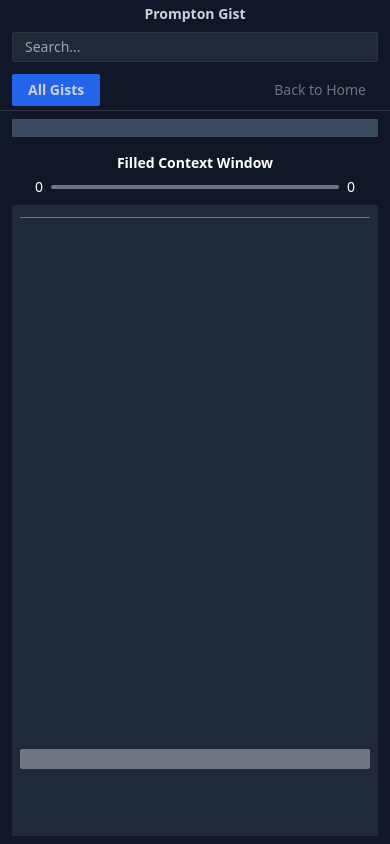
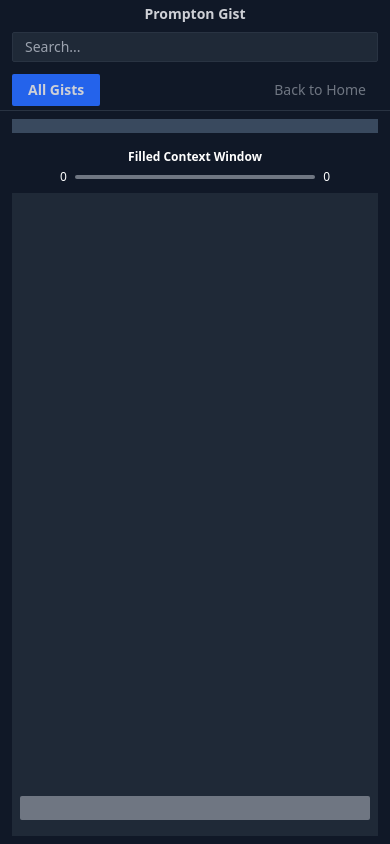
Before and after one commit to Yigitceli/prompton-gist, a Next.js app: page /prompt in a window 390 px wide. Built offline with nearby package versions, Linux system fonts and the light colour scheme.

Commit message:
Finalize

```diff
--- a/src/app/Components/NavBar/NavBar.tsx
+++ b/src/app/Components/NavBar/NavBar.tsx
@@ -7,7 +7,7 @@ import { useRouter } from "next/navigation";
 function NavBar() {
   const router = useRouter();
   return (
-    <header className="text-sm py-1 md:py-5 px-3 md:px-20 flex flex-col gap-2 sm:flex-row sm:gap-0 justify-between border-b border-[#293342] items-center">
+    <header className="text-sm md:text-lg py-1 md:py-5 px-3 md:px-20 flex flex-col gap-2 sm:flex-row sm:gap-0 justify-between border-b border-[#293342] items-center">
       <p className="text-mainText font-bold md:text-xl">Prompton Gist</p>
       <div className="flex justify-end flex-1 w-full gap-3 flex-col sm:flex-row">
         <input
--- a/src/app/Components/PromptCard/PromptCard.tsx
+++ b/src/app/Components/PromptCard/PromptCard.tsx
@@ -97,7 +97,6 @@ function PromptCard({
       })
     );
     setIsLoading(false);
-    router.push("/prompt");
   };
 
   return (
--- a/src/app/Components/PromptChat/Chat.tsx
+++ b/src/app/Components/PromptChat/Chat.tsx
@@ -78,23 +78,28 @@ function Chat({
   };
 
   return (
-    <div className="flex-1 bg-secondBg w-full p-2 md:p-[20px] flex flex-col">
-      <p className="text-buttonBG text-center md:text-left font-bold border-b-[0.5px] mb-2 pb-1 border-secondaryText">
+    <div className="bg-secondBg w-full p-2 md:p-[20px] flex flex-col h-full">
+      <p className="hidden tablet:inline text-buttonBG text-center md:text-left font-bold border-b-[0.5px] mb-2 pb-1 border-secondaryText">
         {prompt.name}
       </p>
-      <div className="h-full flex flex-col text-sm">
-        <div className="h-full max-h-[61vh]  md:max-h-[65vh] overflow-auto">
+      <div className="h-full flex-col flex text-xs overflow-auto md:text-base">
         {prompt.messages.map((message) => {
           if (message.role === promptRoles.USER) {
             return (
-                <div className="flex text-right items-end flex-col gap-1 my-2.5" key={message.id}>
+              <div
+                className="flex text-right items-end flex-col gap-1 my-2.5"
+                key={message.id}
+              >
                 <p className="text-white font-bold">You: </p>
                 <p className="text-white pr-4 md:pr-6">{message.content}</p>
               </div>
             );
           } else {
             return (
-                <div className="flex text-left flex-col gap-1 my-2.5" key={message.id}>
+              <div
+                className="flex text-left flex-col gap-1 my-2.5"
+                key={message.id}
+              >
                 <p className="text-white font-bold">{prompt.name}:</p>
                 <p className="text-white pl-4 md:pl-6">{message.content}</p>
               </div>
@@ -113,7 +118,7 @@ function Chat({
         )}
         <div className="flex flex-col text-sm"></div>
       </div>
-        <form onSubmit={handleSubmit} className="flex w-full py-2">
+      <form onSubmit={handleSubmit} className="flex-1 w-full py-2">
         <input
           className="bg-secondaryText w-full rounded-sm px-2 text-white"
           type="text"
@@ -125,7 +130,6 @@ function Chat({
         />
       </form>
     </div>
-    </div>
   );
 }
 
--- a/src/app/Components/PromptChat/Context.tsx
+++ b/src/app/Components/PromptChat/Context.tsx
@@ -12,9 +12,9 @@ function Context({prompt}: IProps) {
   const percentageFilled = useMemo(() => Math.floor((prompt.CurrentContextWindowAssistant / prompt.MaxContextWindowAssistant) * 100) ,[prompt])
 
   return (
-    <div className="text-white flex flex-col gap-1 items-center text-sm py-2 md:py-4">
+    <div className="text-white flex flex-col gap-1 items-center text-xs md:text-sm py-2 md:py-4">
       <p className="font-bold">Filled Context Window</p>
-      <div className="flex gap-2 items-center">
+      <div className="flex gap-2 items-center w-[85%] md:w-full">
         <span>{prompt.CurrentContextWindowAssistant}</span>
 
         <div className="w-72 bg-secondaryText rounded-full h-1">
--- a/src/app/Components/PromptChat/PromptChat.tsx
+++ b/src/app/Components/PromptChat/PromptChat.tsx
@@ -15,7 +15,7 @@ interface IProps {
 function PromptChat({ prompt, inputValue, setInputValue, isLoading, setIsLoading }: IProps) {
 
   return (
-    <div className="flex-1 justify-center flex flex-col items-center h-full pb-2">
+    <div className="flex-1 justify-start flex flex-col items-center h-full pb-2 overflow-hidden">
       <Context prompt={prompt} />
       <Chat
         setIsLoading={setIsLoading}
--- a/src/app/layout.tsx
+++ b/src/app/layout.tsx
@@ -17,8 +17,8 @@ export default function RootLayout({
   children: React.ReactNode;
 }>) {
   return (
-    <html lang="en" className="bg-mainBg p-0 m-0 h-full">
-      <body className="bg-mainBg flex flex-col h-full overflow-hidden">
+    <html lang="en" className="bg-mainBg p-0 m-0 h-full overflow-hidden max-h-screen3">
+      <body className="bg-mainBg flex flex-col h-full">
         <NavBar />
         <ReduxProvider>{children}</ReduxProvider>
       </body>
--- a/src/app/page.tsx
+++ b/src/app/page.tsx
@@ -1,14 +1,19 @@
-import React from "react";
+'use client'
+
+import React, { useEffect } from "react";
 import RootLayout from "./layout";
 import CategoryButton from "./Components/CategoryButton/CategoryButton";
 import PromptCard from "./Components/PromptCard/PromptCard";
 import { placeholderPrompts } from "./constants";
+import { useRouter } from "next/navigation";
 
 function AllGists() {
+
+
   return (
     <div className="py-3 gap-3 px-3 md:px-20">
       <CategoryButton text="All Gists" />
-      <div className="my-5 flex gap-3 flex-col">
+      <div className="my-5 flex gap-3 flex-col h-full overflow-hidden">
         {placeholderPrompts.map((prompt) => (
           <PromptCard {...prompt} key={prompt.name} />
         ))}
--- a/src/app/prompt/ModelSwitch.tsx
+++ b/src/app/prompt/ModelSwitch.tsx
@@ -9,12 +9,12 @@ interface IProps {
 
 function ModelSwitch({ models, activeModel, setActiveModel }: IProps) {
   return (
-    <div className="flex md:hidden text-[#409AFF] font-bold py-2">
+    <div className="flex tablet:hidden text-[#409AFF] font-bold py-2">
       {models.map((model) => {
         return (
           <button
             onClick={() => setActiveModel(model)}
-            className="flex-1 flex items-center justify-center p-[9px]"
+            className="flex-1 flex items-center justify-center p-[7px] md:text-base text-xs"
             style={{
                 backgroundColor: model.name === activeModel.name ? '#39495E' : '#1f2937'
             }}
--- a/src/app/prompt/page.tsx
+++ b/src/app/prompt/page.tsx
@@ -22,7 +22,7 @@ function Prompt() {
         activeModel={activeModel}
         setActiveModel={setActiveModel}
       />
-      <div className="md:flex gap-2 h-full flex-1 hidden">
+      <div className="tablet:flex gap-2 h-full flex-1 hidden">
         <PromptChat
           inputValue={inputValue}
           setInputValue={setInputValue}
@@ -38,7 +38,7 @@ function Prompt() {
           isLoading={isLoading}
         />
       </div>
-      <div className="md:hidden h-full">
+      <div className="tablet:hidden h-full">
         <PromptChat
           inputValue={inputValue}
           setInputValue={setInputValue}
--- a/tailwind.config.ts
+++ b/tailwind.config.ts
@@ -22,6 +22,10 @@ const config: Config = {
         "gradient-conic":
           "conic-gradient(from 180deg at 50% 50%, var(--tw-gradient-stops))",
       },
+      screens: {
+        'tablet': '790px',
+        // => @media (min-width: 640px) { ... }
+      },
     },
   },
   plugins: [],
```
Lines whose indentation alone changed are shown as unchanged.
